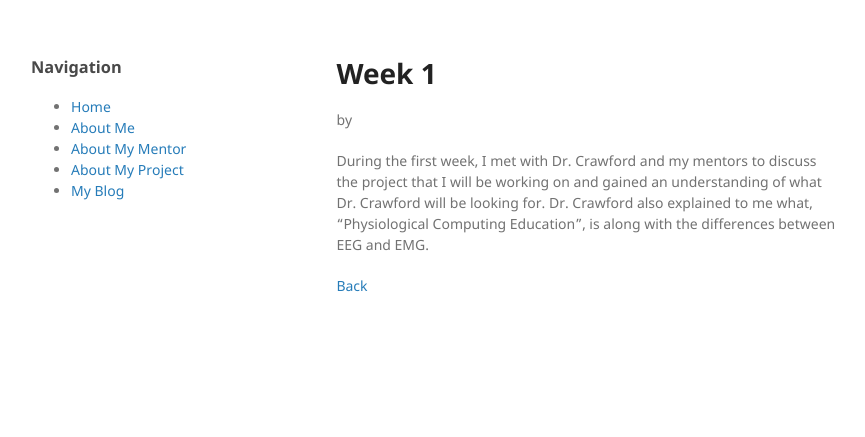
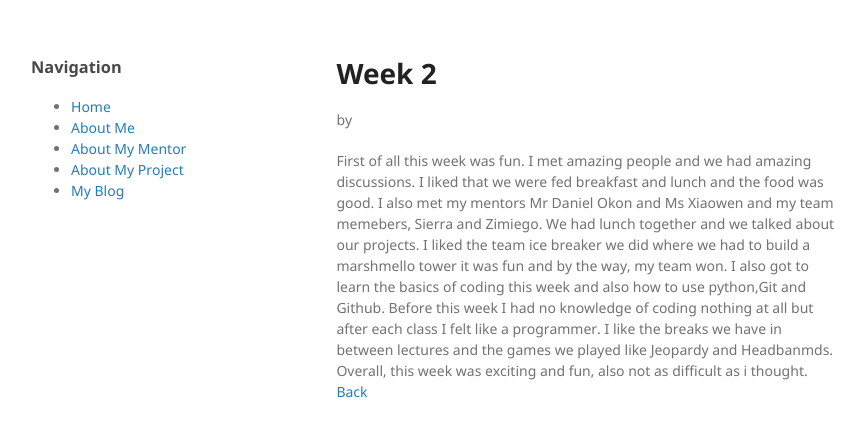
Before and after one commit to Onize12/Onize12.github.io, a Jekyll site: the page built from week1.md, in a window 1280 px wide. Shown: the top 437 px of the page, without its empty margins (179-1044 px from the left). Built offline with Jekyll 4.4.1, drawn with Linux system fonts in a browser that asks for light colours.

Commit message:
Update week2.md

```diff
--- a/week1.md
+++ b/week1.md
@@ -1,12 +1,8 @@
 ---
 layout: post
-title: Week 1
-by: Michael Adeleke
+title: Week 2
+by: Victoria Mohammed
 ---
 
-During the first week, I met with Dr. Crawford and my mentors to discuss the project
-that I will be working on and gained an understanding of what Dr. Crawford will be looking for.
-Dr. Crawford also explained to me what, "Physiological Computing Education", is along
-with the differences between EEG and EMG.
-
+First of all this week was fun. I met amazing people and we had amazing discussions. I liked that we were fed breakfast and lunch and the food was good. I also met my mentors Mr Daniel Okon and Ms Xiaowen and my team memebers, Sierra and Zimiego. We had lunch together and we talked about our projects. I liked the team ice breaker we did where we had to build a marshmello tower it was fun and by the way, my team won. I also got to learn the basics of coding this week and also how to use python,Git and Github. Before this week I had no knowledge of coding nothing at all but after each class I felt like a programmer. I like the breaks we have in between lectures and the games we played like Jeopardy and Headbanmds. Overall, this week was exciting and fun, also not as difficult as i thought.
 [Back](./)
```
